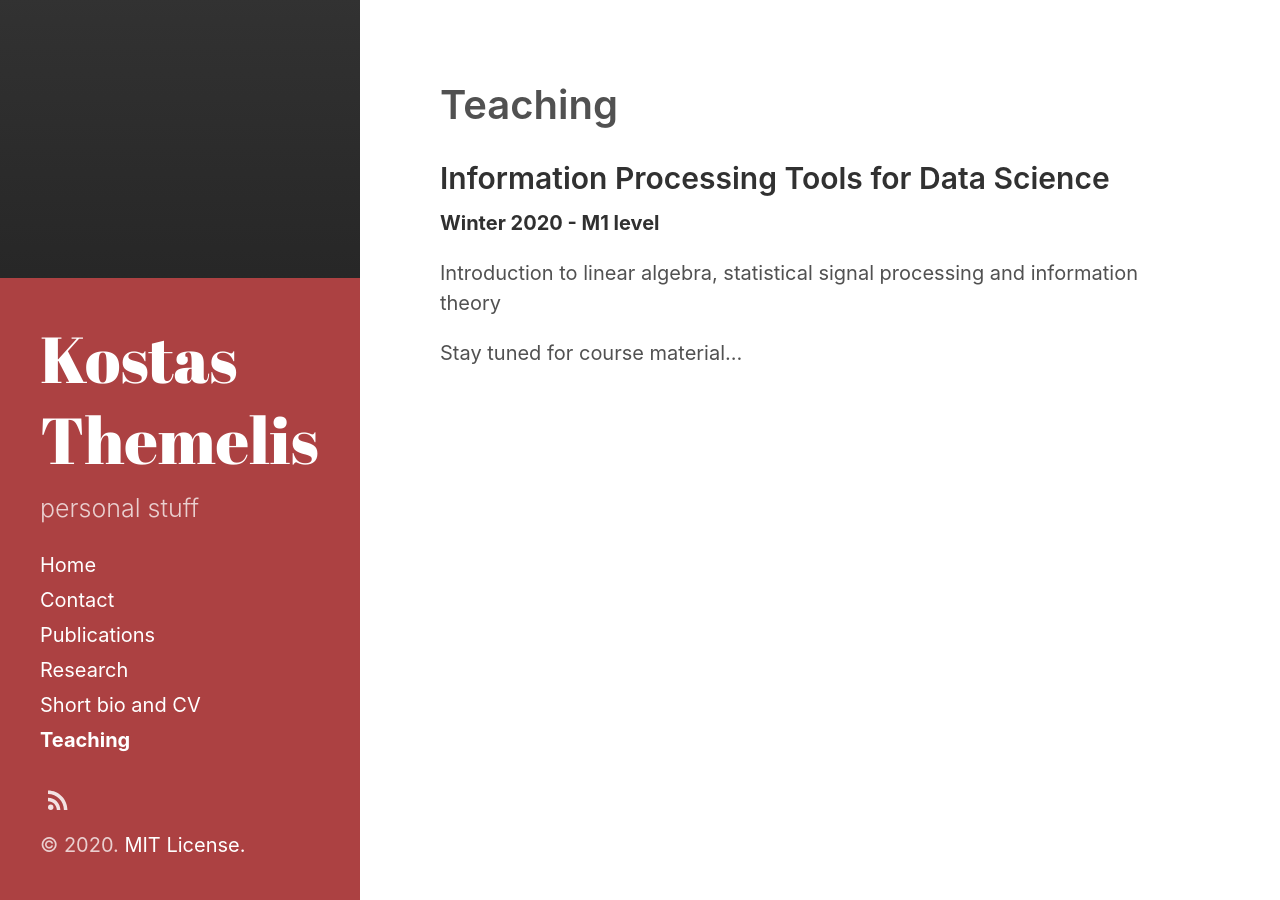
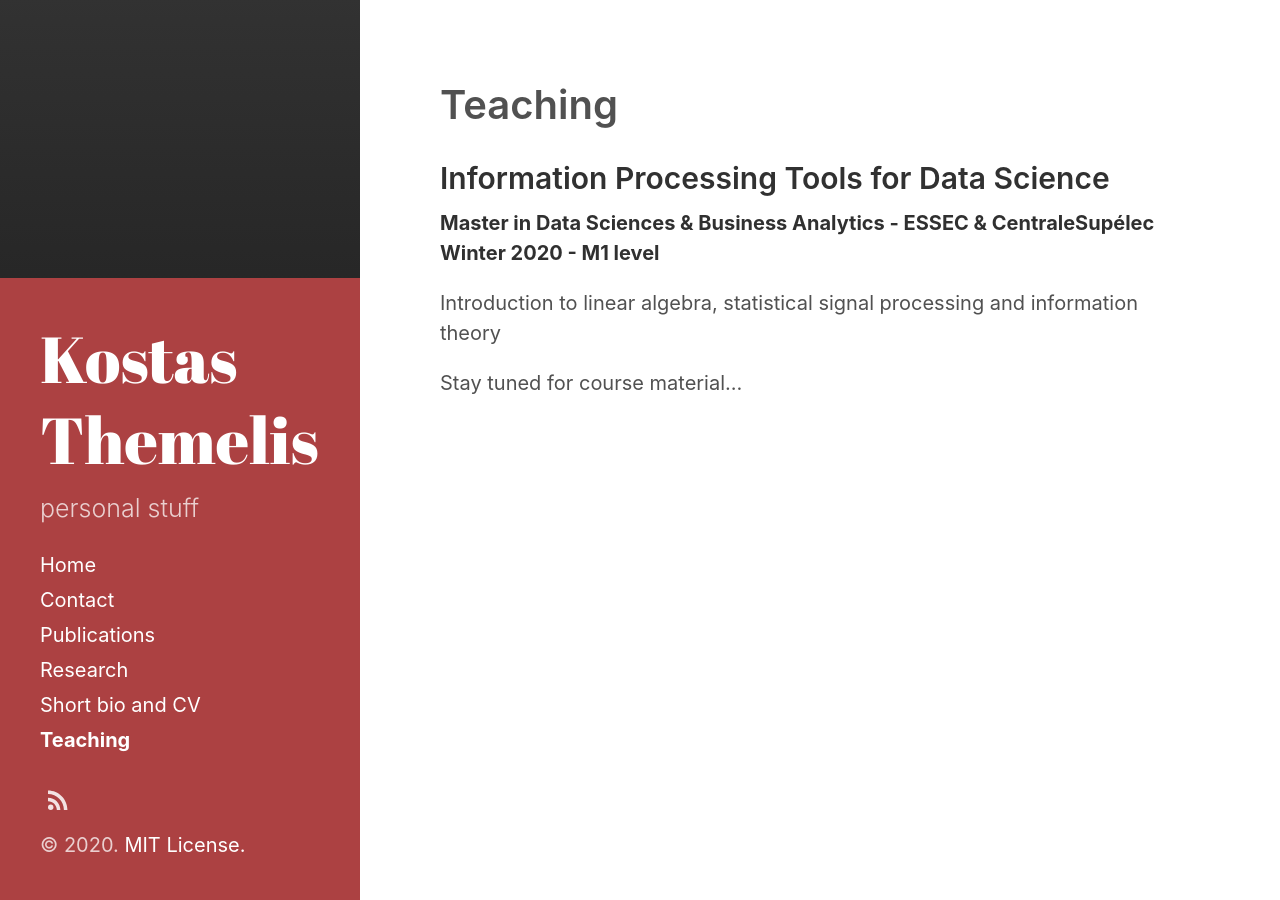
Before and after one commit to themelis/themelis.github.io, a Jekyll site: the page built from teaching.md, in a window 1280 px wide. Built offline with Jekyll 4.4.1, drawn with Linux system fonts in a browser that asks for light colours.

Commit message:
update teaching

```diff
--- a/teaching.md
+++ b/teaching.md
@@ -7,7 +7,7 @@ sidebar_link: true
 
 Information Processing Tools for Data Science
 ------
-
+__Master in Data Sciences & Business Analytics - ESSEC & CentraleSupélec__
 __Winter 2020 - M1 level__
 
 Introduction to linear algebra, statistical signal processing and information theory
```
